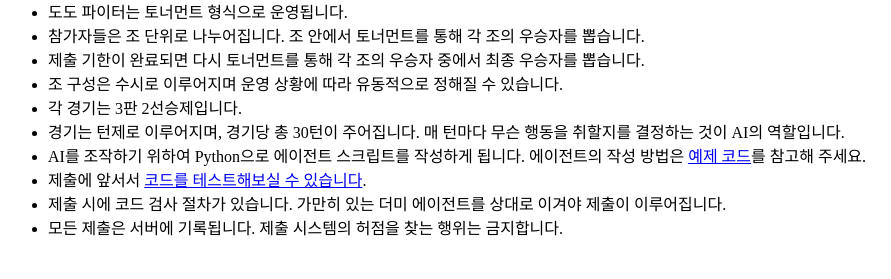
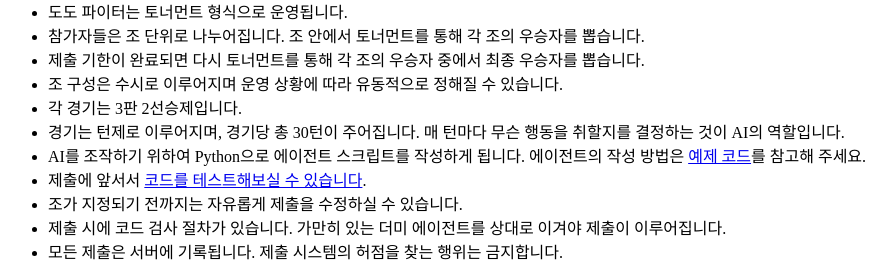
Before and after one commit to spoqa/pycon-kr-2018-coding-contest-dodo-fighter, a Python web app: template pycon2018/templates/index.html in a window 1280 px wide. Shown: the part 849-1128 px from the top of the page, without its empty margins (0-891 px from the left). Before the commit the page ends 1085 px from the top, so only its background shows below. Run offline with Jinja, Linux system fonts and the light colour scheme; the template is opened without the code that fills it, so the values that code supplies are empty.

Commit message:
Add instruction

```diff
--- a/pycon2018/templates/index.html
+++ b/pycon2018/templates/index.html
@@ -143,6 +143,7 @@
       <li>경기는 턴제로 이루어지며, 경기당 총 30턴이 주어집니다. 매 턴마다 무슨 행동을 취할지를 결정하는 것이 AI의 역할입니다.</li>
       <li>AI를 조작하기 위하여 Python으로 에이전트 스크립트를 작성하게 됩니다. 에이전트의 작성 방법은 <a href="https://gist.github.com/segfault87/b9ccf17d682c5bcfa6a6b4bcae36856e">예제 코드</a>를 참고해 주세요.</li>
       <li>제출에 앞서서 <a href="{{ url_for('.playground') }}">코드를 테스트해보실 수 있습니다</a>.</li>
+      <li>조가 지정되기 전까지는 자유롭게 제출을 수정하실 수 있습니다.</li>
       <li>제출 시에 코드 검사 절차가 있습니다. 가만히 있는 더미 에이전트를 상대로 이겨야 제출이 이루어집니다.</li>
       <li>모든 제출은 서버에 기록됩니다. 제출 시스템의 허점을 찾는 행위는 금지합니다.</li>
   </section>
```
